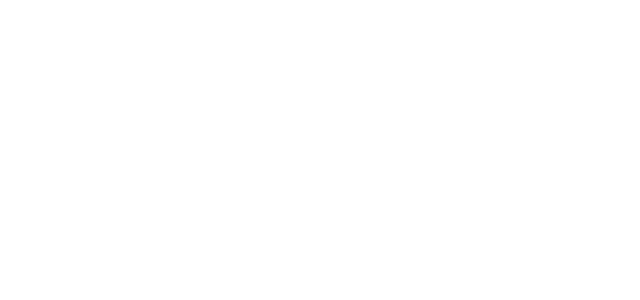
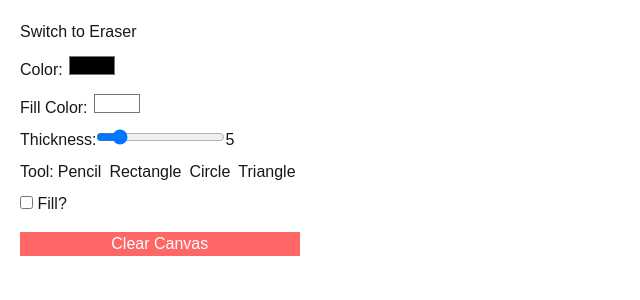
Before and after one commit to chirahbhal312/fingerdrawer-nextjs, a Next.js app: page / in a window 1280 px wide. Shown: the top 300 px of the page, without its empty margins (0-640 px from the left). Built offline with nearby package versions, Linux system fonts and the light colour scheme.

Commit message:
painting logic

```diff
--- a/src/app/page.jsx
+++ b/src/app/page.jsx
@@ -1,46 +1,174 @@
 "use client";
-import { useEffect, useRef } from "react";
+import { useEffect, useRef, useState } from "react";
 import * as THREE from "three";
 import { WebGLRenderer } from "three";
 
-export default function BlankCanvasPage() {
-  const canvasRef = useRef(null);
-  const rendererRef = useRef(null);
-  const sceneRef = useRef(null);
-  const cameraRef = useRef(null);
+export default function PaintingApp() {
+  const threeCanvasWrapper = useRef(null);
+  const drawCanvasRef = useRef(null);
+
+  const [tool, setTool] = useState("pencil");
+  const [color, setColor] = useState("#000000");
+  const [fillColor, setFillColor] = useState("#FFFFFF");
+  const [thickness, setThickness] = useState(5);
+  const [isDrawing, setIsDrawing] = useState(false);
+  const [isFilled, setIsFilled] = useState(false);
+
+  const pointsRef = useRef([]);
+  const startPoint = useRef(null);
+  const polygonPoints = useRef([]);
 
   useEffect(() => {
+    // three.js blank background setup
     const scene = new THREE.Scene();
-    scene.background = new THREE.Color(0xffffff); // white background
-    sceneRef.current = scene;
-
+    scene.background = new THREE.Color(0xffffff);
     const camera = new THREE.PerspectiveCamera(70, window.innerWidth / window.innerHeight, 0.01, 1000);
     camera.position.z = 5;
-    cameraRef.current = camera;
-
     const renderer = new WebGLRenderer({ antialias: true });
     renderer.setSize(window.innerWidth, window.innerHeight);
-    rendererRef.current = renderer;
+    threeCanvasWrapper.current.appendChild(renderer.domElement);
+    const renderLoop = () => { renderer.render(scene, camera); requestAnimationFrame(renderLoop); };
+    renderLoop();
 
-    canvasRef.current.appendChild(renderer.domElement);
-
-    const animate = () => {
-      requestAnimationFrame(animate);
-      renderer.render(scene, camera);
-    };
-    animate();
-
+    // resize handler
     const handleResize = () => {
       camera.aspect = window.innerWidth / window.innerHeight;
       camera.updateProjectionMatrix();
       renderer.setSize(window.innerWidth, window.innerHeight);
+      drawCanvasRef.current.width = window.innerWidth;
+      drawCanvasRef.current.height = window.innerHeight;
     };
+    window.addEventListener("resize", handleResize);
 
-    window.addEventListener("resize", handleResize);
-    return () => window.removeEventListener("resize", handleResize);
-  }, []);
+    // drawing canvas init
+    drawCanvasRef.current.width = window.innerWidth;
+    drawCanvasRef.current.height = window.innerHeight;
+    const ctx = drawCanvasRef.current.getContext("2d");
+
+    // core drawing routine
+    function redrawPreview(x, y) {
+      if (tool === "pencil" || tool === "eraser") return;
+      ctx.clearRect(0, 0, ctx.canvas.width, ctx.canvas.height);
+      ctx.lineWidth = thickness;
+      ctx.strokeStyle = color;
+      ctx.fillStyle = fillColor;
+      ctx.lineJoin = ctx.lineCap = "round";
+      const dx = x - startPoint.current.x;
+      const dy = y - startPoint.current.y;
+
+      if (tool === "rectangle") {
+        if (isFilled) ctx.fillRect(startPoint.current.x, startPoint.current.y, dx, dy);
+        ctx.strokeRect(startPoint.current.x, startPoint.current.y, dx, dy);
+      }
+      else if (tool === "circle") {
+        const r = Math.hypot(dx, dy);
+        ctx.beginPath();
+        ctx.arc(startPoint.current.x, startPoint.current.y, r, 0, 2*Math.PI);
+        if (isFilled) ctx.fill();
+        ctx.stroke();
+      }
+      else if (tool === "triangle" && polygonPoints.current.length === 1) {
+        ctx.beginPath();
+        ctx.moveTo(startPoint.current.x, startPoint.current.y);
+        ctx.lineTo(x, y);
+        ctx.lineTo(polygonPoints.current[0].x, polygonPoints.current[0].y);
+        ctx.closePath();
+        if (isFilled) ctx.fill();
+        ctx.stroke();
+      }
+    }
+
+    // event handlers
+    function onDown(e) {
+      setIsDrawing(true);
+      const t = e.touches ? e.touches[0] : e;
+      const x = t.clientX, y = t.clientY;
+      if (tool === "pencil" || tool === "eraser") {
+        pointsRef.current = [{ x, y }];
+      } else if (["rectangle","circle"].includes(tool)) {
+        startPoint.current = { x, y };
+      }
+    }
+    function onMove(e) {
+      if (!isDrawing) return;
+      const t = e.touches ? e.touches[0] : e;
+      const x = t.clientX, y = t.clientY;
+      if (tool === "pencil" || tool === "eraser") {
+        pointsRef.current.push({ x, y });
+        ctx.lineWidth = thickness;
+        ctx.strokeStyle = tool === "eraser" ? "#ffffff" : color;
+        ctx.lineJoin = ctx.lineCap = "round";
+        ctx.beginPath();
+        const p0 = pointsRef.current[pointsRef.current.length-2];
+        ctx.moveTo(p0?.x ?? x, p0?.y ?? y);
+        ctx.lineTo(x, y);
+        ctx.stroke();
+      } else {
+        redrawPreview(x, y);
+      }
+    }
+    function onUp(e) {
+      setIsDrawing(false);
+      const t = e.changedTouches ? e.changedTouches[0] : e;
+      const x = t.clientX, y = t.clientY;
+      if (["rectangle","circle"].includes(tool)) redrawPreview(x, y);
+      if (tool === "triangle") {
+        if (polygonPoints.current.length === 0) {
+          startPoint.current = { x, y };
+          polygonPoints.current.push({ x, y });
+        } else {
+          redrawPreview(x, y);
+          polygonPoints.current = [];
+        }
+      }
+    }
+
+    ["mousedown","touchstart"].forEach(evt => drawCanvasRef.current.addEventListener(evt, onDown));
+    ["mousemove","touchmove"].forEach(evt => drawCanvasRef.current.addEventListener(evt, onMove));
+    ["mouseup","touchend"].forEach(evt => drawCanvasRef.current.addEventListener(evt, onUp));
+
+    return () => {
+      window.removeEventListener("resize", handleResize);
+    };
+  }, [color, thickness, tool, isFilled]);
+
+  const clearCanvas = () => {
+    const ctx = drawCanvasRef.current.getContext("2d");
+    ctx.clearRect(0, 0, drawCanvasRef.current.width, drawCanvasRef.current.height);
+  };
 
   return (
-    <div ref={canvasRef} style={{ width: "100vw", height: "100vh" }} />
+    <div style={{ position: "relative", width: "100vw", height: "100vh" }}>
+      <div ref={threeCanvasWrapper} style={{ position: "absolute", inset: 0 }} />
+      <canvas ref={drawCanvasRef} style={{ position: "absolute", inset: 0, zIndex: 10 }} />
+
+      <div style={{
+        position: "absolute", top: 10, left: 10, background: "rgba(255,255,255,0.8)",
+        padding: "10px", borderRadius: "8px", display:"grid", gap:"8px", fontFamily:"sans-serif"
+      }}>
+        <div>
+          <button onClick={() => setTool(tool==="pencil"?"eraser":"pencil")}>
+            {tool==="pencil"?"Switch to Eraser":"Switch to Pencil"}
+          </button>
+        </div>
+        <label>Color: <input type="color" value={color} onChange={e=>setColor(e.target.value)} /></label>
+        <label>Fill Color: <input type="color" value={fillColor} onChange={e=>setFillColor(e.target.value)} /></label>
+        <label>Thickness:
+           <input type="range" min="1" max="30"
+             value={thickness} onChange={e=>setThickness(+e.target.value)} />
+           {thickness}
+        </label>
+        <div>
+          Tool:
+          {["pencil","rectangle","circle","triangle"].map(t => (
+            <button key={t} disabled={tool===t} onClick={()=>setTool(t)} style={{ margin: "0 4px" }}>
+              {t.charAt(0).toUpperCase()+t.slice(1)}
+            </button>
+          ))}
+        </div>
+        <label><input type="checkbox" checked={isFilled} onChange={e=>setIsFilled(e.target.checked)} /> Fill?</label>
+        <button onClick={clearCanvas} style={{ marginTop: "8px", background:"#f66", color:"#fff" }}>Clear Canvas</button>
+      </div>
+    </div>
   );
 }
```
